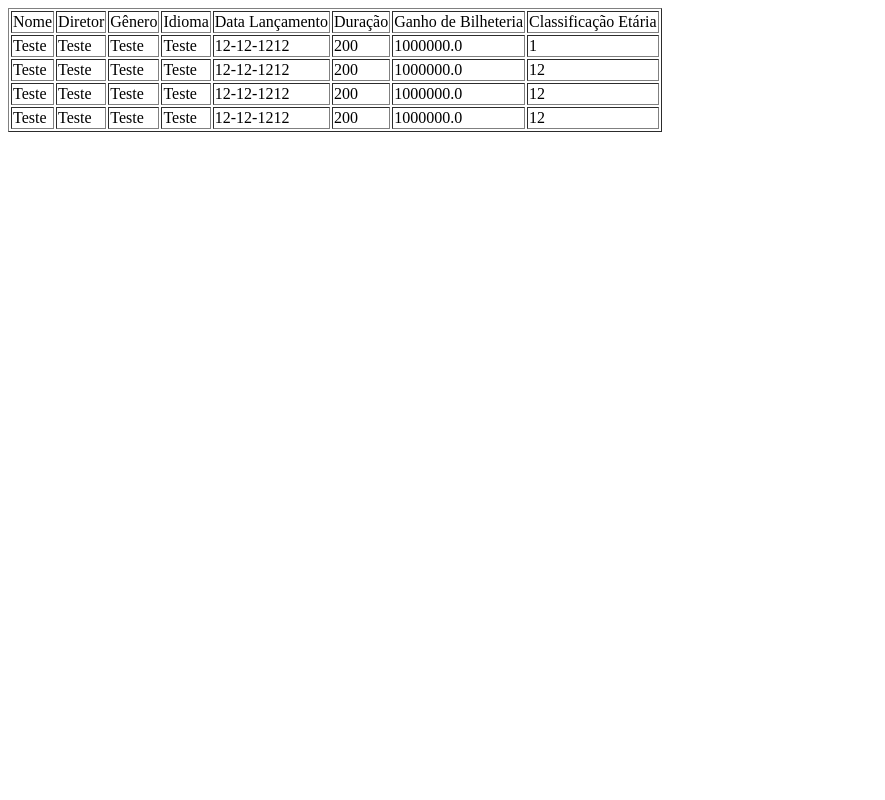
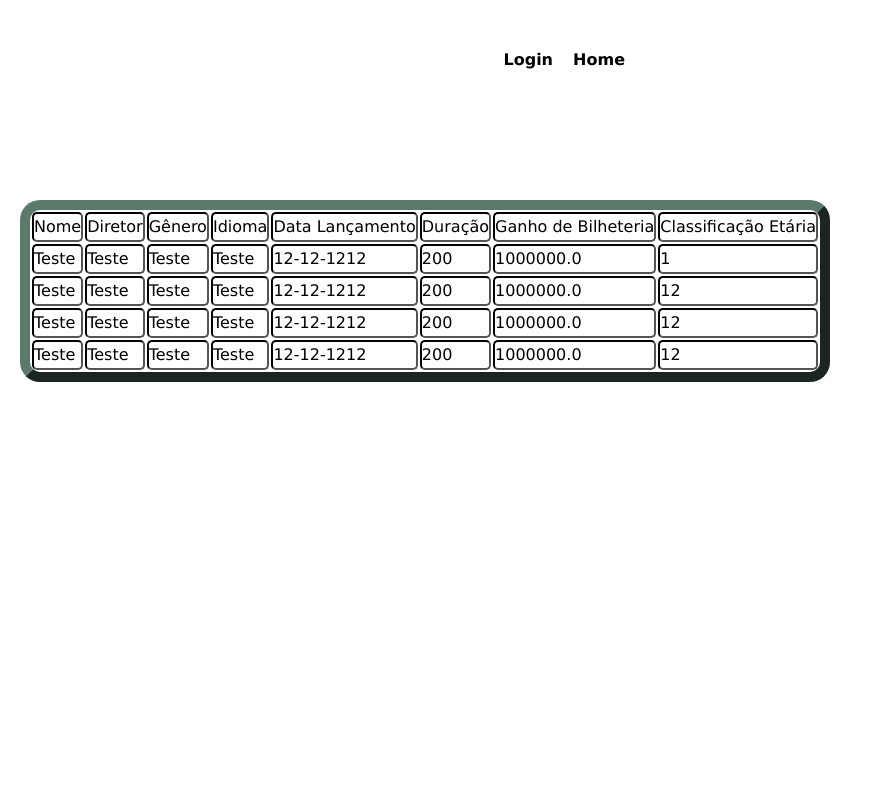
Before and after one commit to Becker-LG/Trabalho13-06, a Flask app: page /table in a window 1280 px wide. Shown: the whole page, without its empty margins (0-885 px from the left). Run offline with Flask 3, Linux system fonts and the light colour scheme; data comes from the database, SQL or seed files in the repository; both versions use the stored data as it was after the commit.

Commit message:
Commit Oito

```diff
--- a/app.py
+++ b/app.py
@@ -173,7 +173,7 @@ def about():
     link = request.args.get('link')
     BaixarImagem(link, 'static', 'background.jpg')
 
-    print(F_Insert('Teste', 'Teste', 'Teste', 'Teste', '12-12-1212', 200, 100, 100, 1000000, 12))
+    #print(F_Insert('Teste', 'Teste', 'Teste', 'Teste', '12-12-1212', 200, 100, 100, 1000000, 12))
 
     return render_template("about.html")
 
--- a/static/css/registerCss.css
+++ b/static/css/registerCss.css
@@ -3,6 +3,10 @@
   padding: 0;
   box-sizing: border-box;
   font-family: Arial, Helvetica, sans-serif;
+}
+a{
+  color: #000;
+   font-family: Arial, Helvetica, sans-serif;
 }
 
 body{
--- /dev/null
+++ b/static/css/tablecss.css
@@ -0,0 +1,72 @@
+*{
+    margin:0;
+    padding: 0;
+    box-sizing: border-box;
+    font-family: Verdana, Geneva, Tahoma, sans-serif;
+}
+
+.center{
+    display: flex;
+    flex-wrap: wrap;
+    max-width: 1280px;
+    margin:0 auto;
+    padding: 0 2%;
+}
+
+html, body{
+    height: 100%;
+    overflow-y: hidden;
+    overflow-x: hidden;
+}
+
+header{
+    height: 200px;
+    padding: 20px 0;
+}
+
+table{
+    height: auto;
+    position:fixed;
+    right: 450px;
+    color: rgb(0, 0, 0);
+    border-color: rgb(92, 122, 107);
+    border-width: 10px;
+    border-radius: 20px;
+    block-size: 20px;
+
+}
+
+tr{
+    block-size: 30px;
+    margin-bottom: 5px;
+    margin-top: 5px;
+
+}
+
+td{
+    block-size: 30px;
+    margin-bottom: 5px;
+    margin-top: 5px;
+    line-height: 20px;
+    width: auto;
+    border-radius: 5px;
+    border-width: 2px;
+    border-color: rgb(0, 0, 0);
+}
+.logo{
+    width: 50%;
+}
+
+
+.menu{
+    padding-top: 30px;
+    width: 50%;
+    text-align: right;
+}
+
+.menu a{
+    color: black;
+    text-decoration: none;
+    font-weight: bold;
+    margin-right: 15px;
+}
--- a/templates/about.html
+++ b/templates/about.html
@@ -22,7 +22,8 @@
         <div class="extras">
             <div class = "social_media">
                 <form action="">
-                    <label for="link">Coloque um link de uma imagem:</label>
+                    <label for="link">Coloque o link de uma imagem:</label>
+                    <br>
                     <input type="text" id="link" name="link"> <br>
                     <button>Enviar</button>
                 </form>
--- a/templates/register.html
+++ b/templates/register.html
@@ -8,6 +8,9 @@
 </head>
 <body>
     <div class="principal">
+             <a href="{{ url_for("tableAval") }}">Melhores Avaliações</a>
+            <a href="{{ url_for("table") }}">Lista </a>
+            <a href="{{ url_for("about") }}">Home</a>
         <h1>Cadastro de Filmes</h1>
         <form action="{{ url_for('table')}}">
             <div class="campo" id="nome">
--- a/templates/table.html
+++ b/templates/table.html
@@ -3,9 +3,17 @@
 <head>
     <meta charset="UTF-8">
     <meta name="viewport" content="width=device-width, initial-scale=1.0">
+    <link rel="stylesheet" href="{{ url_for('static', filename='css/tableCss.css') }}">
     <title>Table</title>
 </head>
 <body>
+    <header>
+        <div class="menu">
+            <a href="{{ url_for("register") }}">Login</a>
+            <a href="{{ url_for("about") }}">Home </a>
+        </div>
+    </header>
+
     <table border="1">
         <tr>
             <td>Nome</td>
```
Also changed, not shown: static/css/aboutCss.css (+8 -8 lines), static/css/tableAvalCss.css (added, +72 -0 lines), templates/tableAval.html (+7 -0 lines), filmes.db.
